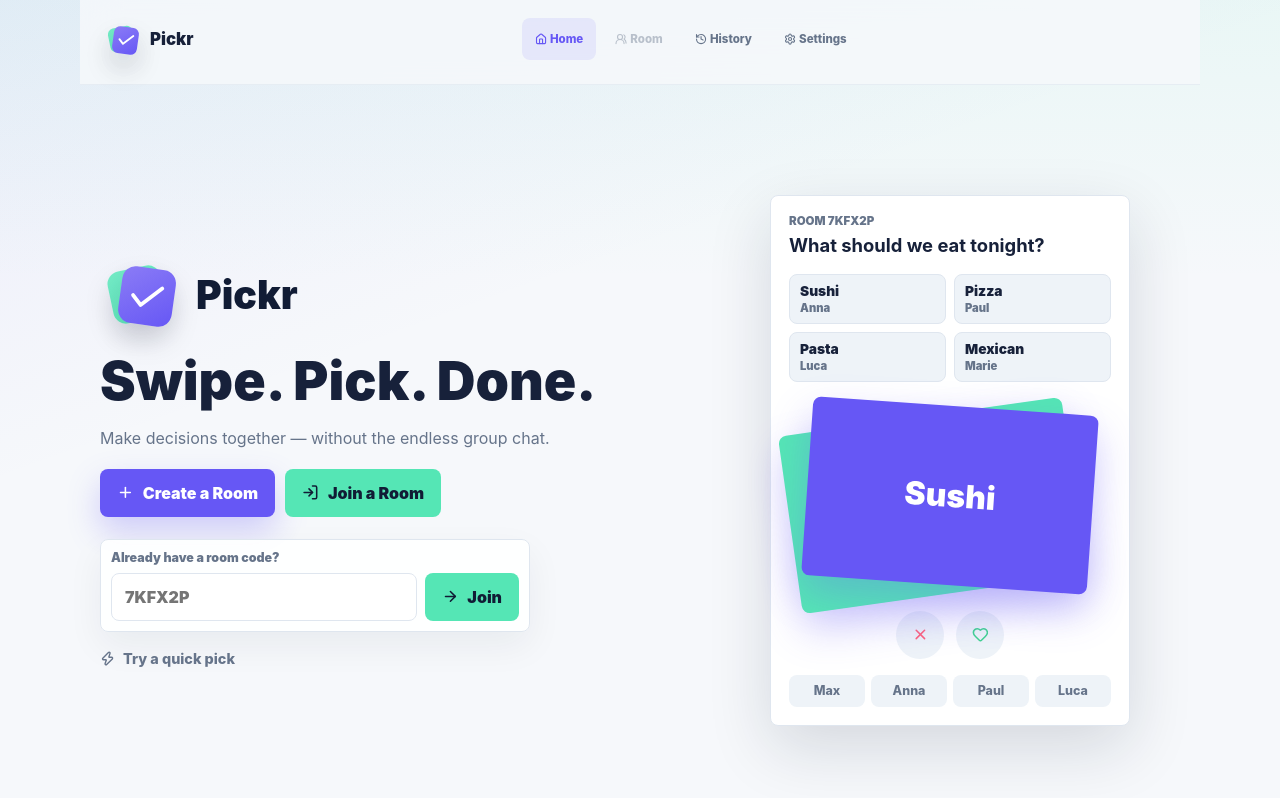
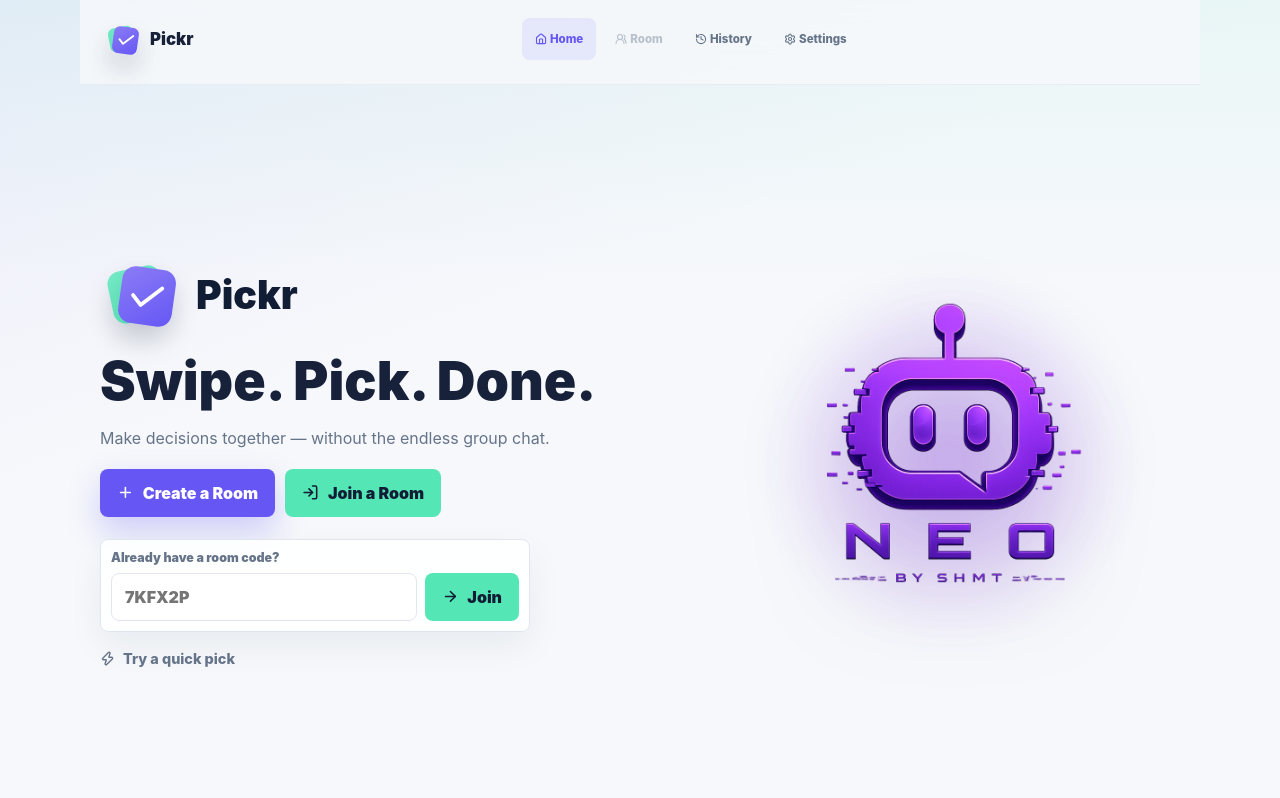
Before and after one commit to SHMT653/pick-shmt, a website built with Vite: page index.html in a window 1280 px wide. Built offline with nearby package versions, Linux system fonts and the light colour scheme; no server answers.

Commit message:
Add NEO desktop home visual

```diff
--- a/src/js/ui.js
+++ b/src/js/ui.js
@@ -151,33 +151,8 @@ function renderHome(state) {
         </button>
       </div>
 
-      <div class="product-preview" aria-label="Pickr room preview">
-        <div class="preview-phone">
-          <div class="preview-room">
-            <span>ROOM 7KFX2P</span>
-            <strong>What should we eat tonight?</strong>
-          </div>
-          <div class="preview-ideas">
-            <span>Sushi <small>Anna</small></span>
-            <span>Pizza <small>Paul</small></span>
-            <span>Pasta <small>Luca</small></span>
-            <span>Mexican <small>Marie</small></span>
-          </div>
-          <div class="preview-stack">
-            <div class="preview-card preview-card-back">Pizza</div>
-            <div class="preview-card">Sushi</div>
-          </div>
-          <div class="preview-actions">
-            <span><i data-lucide="x"></i></span>
-            <span><i data-lucide="heart"></i></span>
-          </div>
-          <div class="preview-people">
-            <span>Max</span>
-            <span>Anna</span>
-            <span>Paul</span>
-            <span>Luca</span>
-          </div>
-        </div>
+      <div class="product-preview neo-home-preview" aria-label="NEO by SHMT">
+        <img src="/assets/hero/neo-home.png" alt="NEO by SHMT" loading="eager" decoding="async" />
       </div>
     </section>
   `;
--- a/src/styles.css
+++ b/src/styles.css
@@ -517,6 +517,41 @@ p {
   place-items: center;
 }
 
+.neo-home-preview {
+  position: relative;
+  width: min(470px, 100%);
+  aspect-ratio: 1;
+  justify-self: center;
+  isolation: isolate;
+}
+
+.neo-home-preview::before {
+  content: "";
+  position: absolute;
+  inset: 8%;
+  z-index: -1;
+  border-radius: 50%;
+  background: radial-gradient(circle, rgba(151, 71, 255, 0.36), transparent 66%);
+  filter: blur(22px);
+}
+
+.neo-home-preview img {
+  display: block;
+  width: 100%;
+  height: 100%;
+  object-fit: contain;
+  border-radius: 8px;
+  filter: drop-shadow(0 28px 50px rgba(47, 21, 85, 0.2));
+}
+
+.theme-dark .neo-home-preview::before {
+  background: radial-gradient(circle, rgba(186, 92, 255, 0.42), transparent 68%);
+}
+
+.theme-dark .neo-home-preview img {
+  filter: drop-shadow(0 34px 64px rgba(0, 0, 0, 0.28));
+}
+
 .preview-phone {
   width: min(360px, 100%);
   padding: 18px;
```
Also changed, not shown: public/assets/hero/neo-home.png (added).
